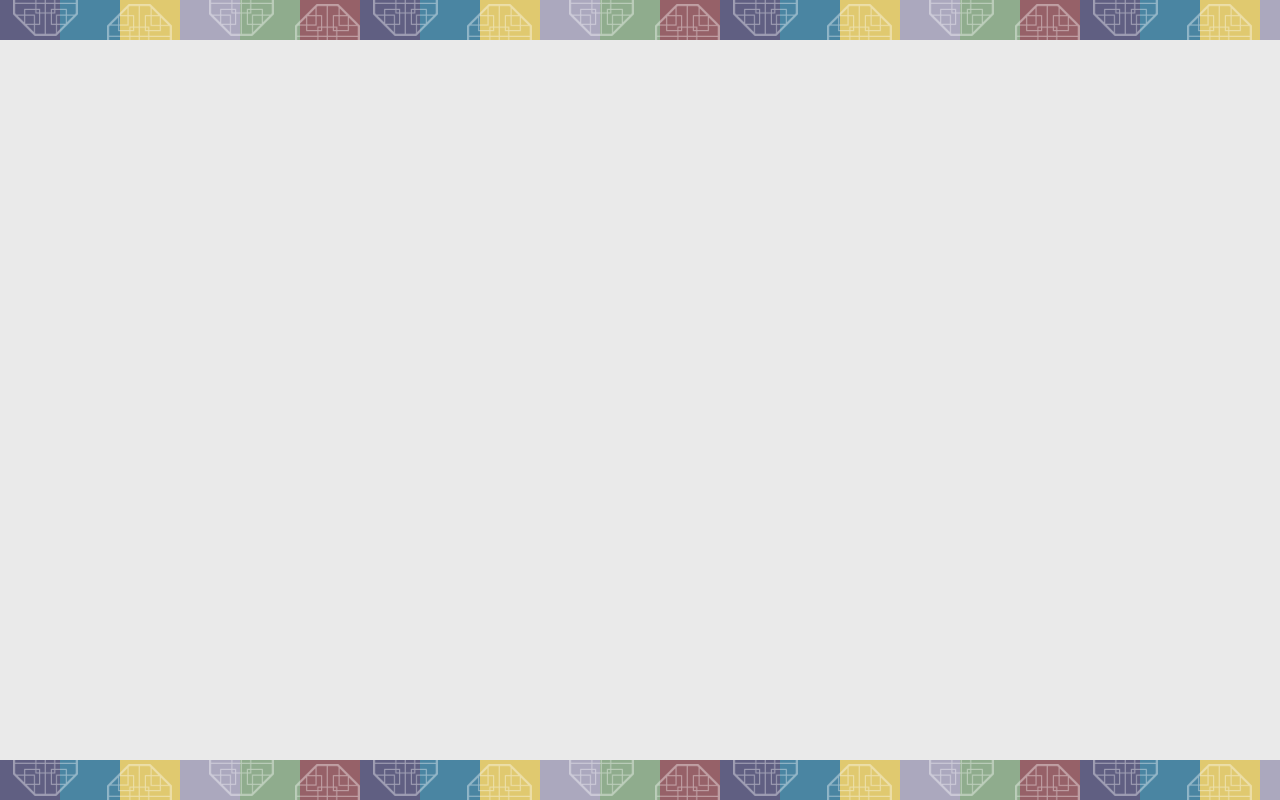
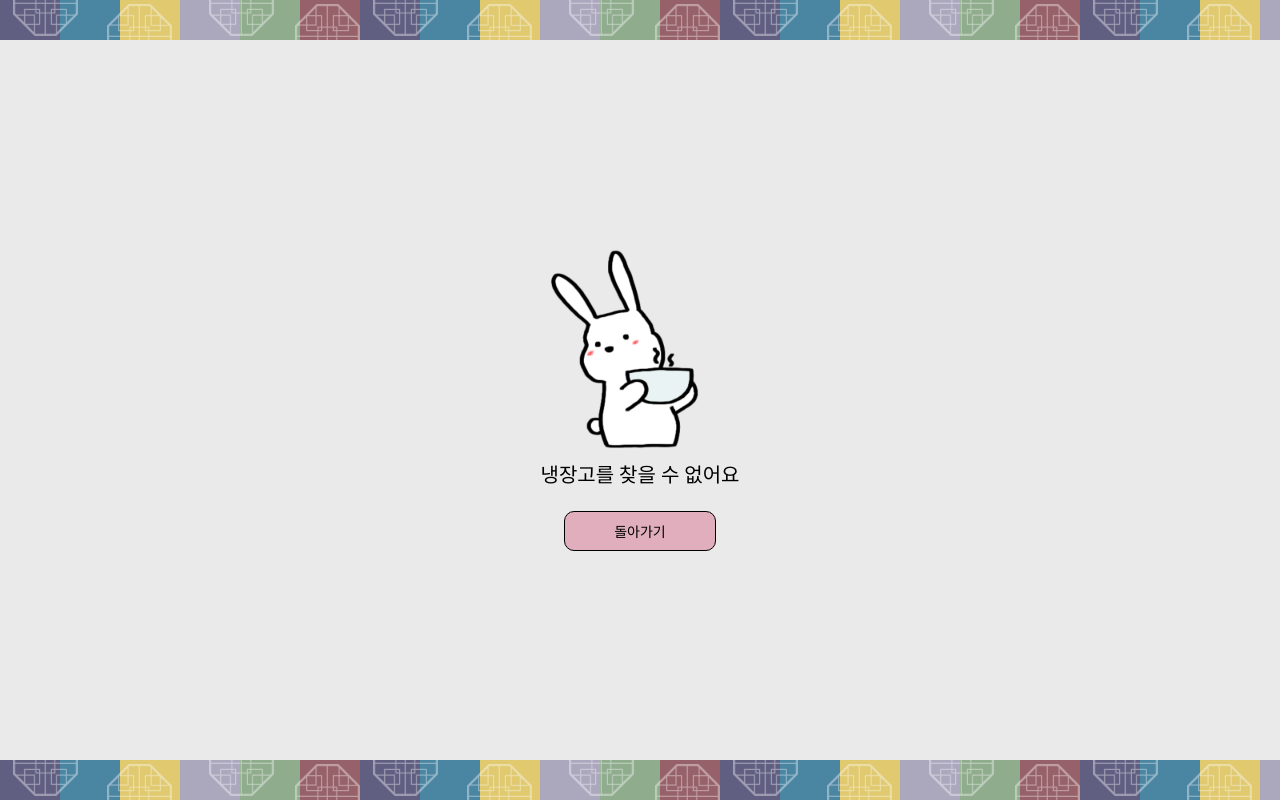
Before and after one commit to jangsumi/Making-Tteokguk-FE, a React (Vite) app: page /cannotFind in a window 1280 px wide. Before the commit this address had no page. Built offline with nearby package versions, Linux system fonts and the light colour scheme; a web font is replaced by a local one.

Commit message:
feat: 설날 활성화 모달 및 CannotFind 페이지 구현

```diff
--- a/src/App.jsx
+++ b/src/App.jsx
@@ -9,7 +9,7 @@ import SelectIngredient from "./pages/SelectIngredient/SelectIngredient.jsx";
 import Refrigerator from "./pages/Refrigerator/Refrigerator.jsx";
 import Making from "./pages/Result/Making.jsx";
 import Result from "./pages/Result/Result.jsx";
-import ModalExample from "./components/Modal/ModalExample.jsx";
+import CannotFind from "./pages/CannotFind/CannotFind.jsx";
 import Init from "./pages/Init/Init.jsx";
 import MySetting from "./pages/MySetting/MySetting.jsx";
 
@@ -36,11 +36,11 @@ const App = () => {
             <Route path="/refrigerator" element={<Refrigerator />} />
             <Route path="/making" element={<Making />} />
             <Route path="/result" element={<Result />} />
-            <Route path="/modal" element={<ModalExample />} />
             <Route path="/delivery" element={<Delivery />} />
             <Route path="/delivery2" element={<Delivery2 />} />
             <Route path="/init" element={<Init />} />
             <Route path="/mysetting" element={<MySetting />} />
+            <Route path="/cannotFind" element={<CannotFind />} />
           </Routes>
         </BrowserRouter>
       </div>
--- a/src/components/Modal/CreateRefModal.jsx
+++ b/src/components/Modal/CreateRefModal.jsx
@@ -10,7 +10,6 @@ const CreateRefModal = ({onConfirmClick, onCancelClick}) => {
                 <styled.Text fontSize={16}>{'친구들에게 공유할 수 있게\n주소를 복사할까요?'}</styled.Text>
             </div>
             <styled.ButtonWrapper>
-
                 <styled.Button onClick={onConfirmClick} width={185}>네, 그럴래요!</styled.Button>
                 <styled.Button onClick={onCancelClick} background="#ffffff" width={100}>괜찮아요</styled.Button>
             </styled.ButtonWrapper>
--- a/src/components/Modal/ResultModal.jsx
+++ b/src/components/Modal/ResultModal.jsx
@@ -7,7 +7,7 @@ const ResultModal = ({onConfirmClick}) => {
         <Modal>
             <styled.Text>{'떡국이 떡만 있어서 떡국?\n맛있게 먹어볼까요?'}</styled.Text>
             <styled.resultImage/>
-            <styled.Button onClick={onConfirmClick} width={150}>덕담 보러가기</styled.Button>
+            <styled.Button onClick={onConfirmClick} width={150} fontSize={16}>덕담 보러가기</styled.Button>
         </Modal>
     );
 };
--- a/src/components/Modal/styles.jsx
+++ b/src/components/Modal/styles.jsx
@@ -76,6 +76,7 @@ export const Button = styled.div`
   justify-content: center;
   align-items: center;
   cursor: pointer;
+  font-size: ${props=>props.fontSize || 14}px;
 `
 export const BoxWrapper = styled.div`
   display: flex;
--- /dev/null
+++ b/src/pages/CannotFind/CannotFind.jsx
@@ -0,0 +1,17 @@
+import React from 'react';
+import {useNavigate} from "react-router-dom";
+import * as styled from './styles.jsx';
+
+const CannotFind = () => {
+    const navigate = useNavigate();
+
+    return (
+        <styled.CannotFindContainer>
+            <styled.LogoImage/>
+            <styled.Text>냉장고를 찾을 수 없어요</styled.Text>
+            <styled.Button onClick={()=>navigate('/')}>돌아가기</styled.Button>
+        </styled.CannotFindContainer>
+    );
+};
+
+export default CannotFind;
--- /dev/null
+++ b/src/pages/CannotFind/styles.jsx
@@ -0,0 +1,33 @@
+import styled from "styled-components";
+import logo from '../../images/logo.svg';
+
+export const CannotFindContainer = styled.div`
+  width: 100%;
+  height: calc(100vh - 80px);
+  display: flex;
+  flex-direction: column;
+  justify-content: center;
+  align-items: center;
+`
+export const LogoImage = styled.div`
+  width: 200px;
+  height: 200px;
+  background: url(${logo}) no-repeat;
+`
+export const Text = styled.div`
+  margin: 10px 0 23px;
+  font-size: 20px;
+  cursor: default;
+`
+export const Button = styled.div`
+  display: flex;
+  justify-content: center;
+  align-items: center;
+  width: 150px;
+  height: 38px;
+  background: #E0AEBC;
+  border: 1px solid #000000;
+  border-radius: 10px;
+  font-size: 14px;
+  cursor: pointer;
+`
```
Also changed, not shown: src/components/Modal/ActiveModal.jsx (added, +17 -0 lines), src/images/logo.svg (added).
